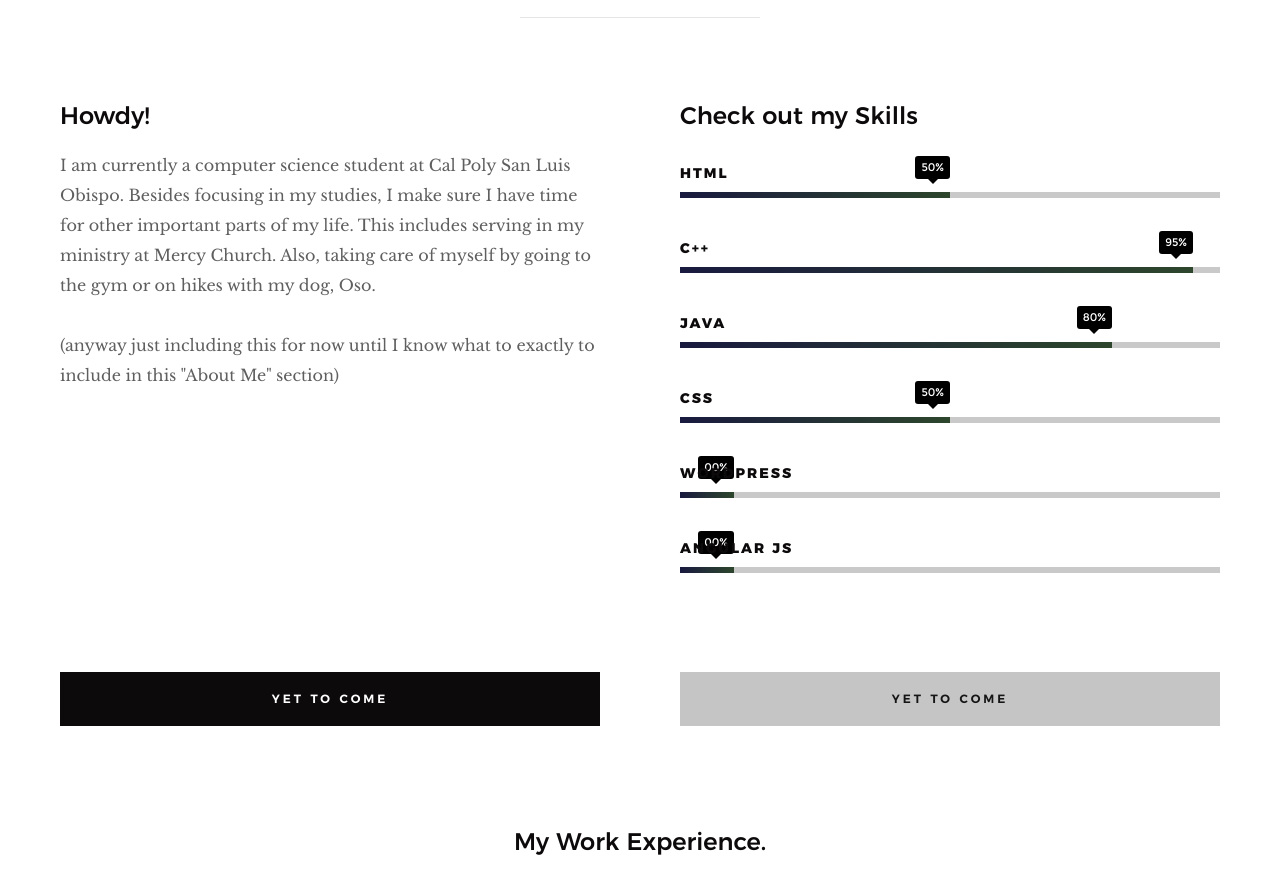
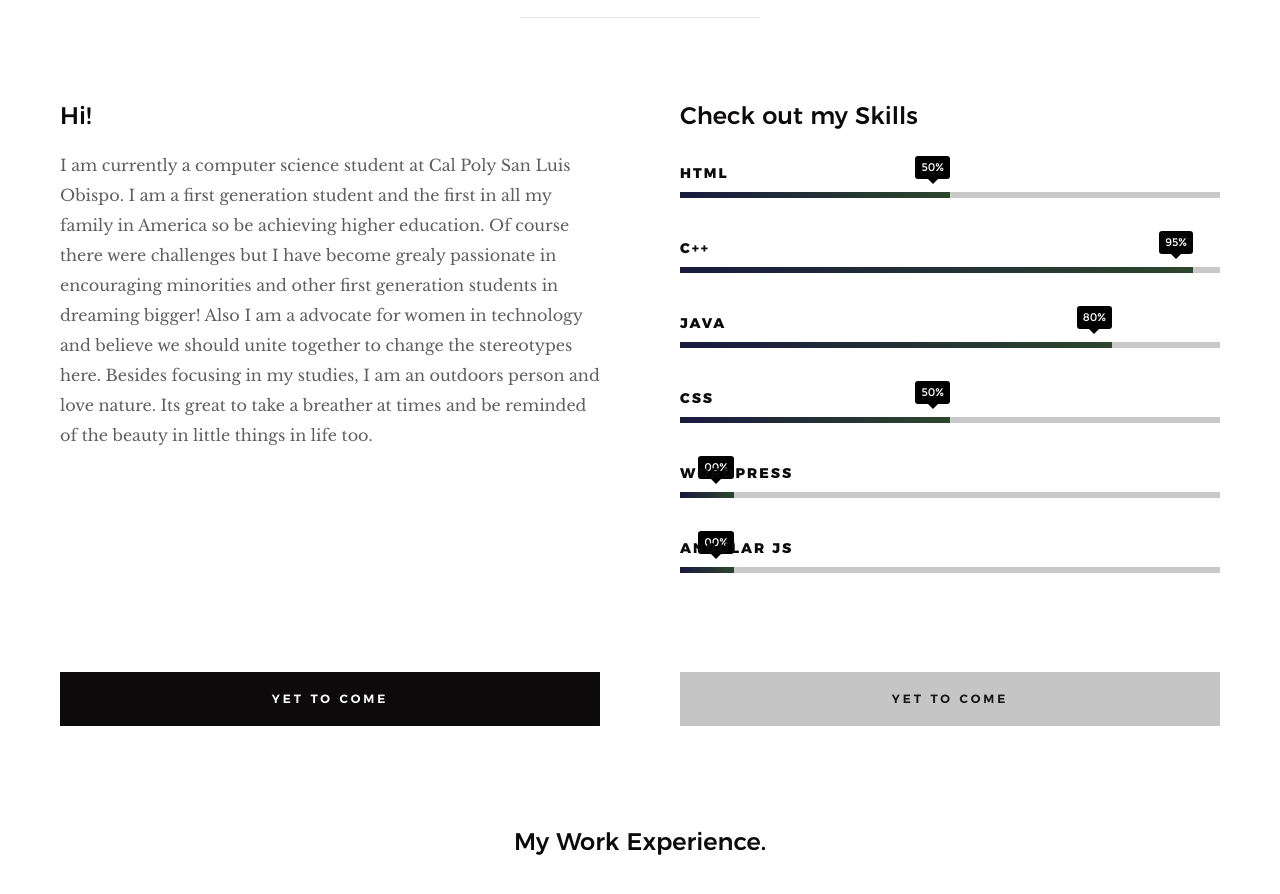
Before and after one commit to sbcarpin/sbcarpin.github.io, a plain HTML site: page index.html in a window 1280 px wide. Shown: the part 1170-2064 px from the top of the page. Drawn offline with Linux system fonts and the light colour scheme.

Commit message:
more bio edit

```diff
--- a/index.html
+++ b/index.html
@@ -133,12 +133,9 @@
         <div class="row about-content">
 
             <div class="col-six tab-full left">
-                <h3>Howdy!</h3>
+                <h3>Hi!</h3>
 
-                <p>I am currently a computer science student at Cal Poly San Luis Obispo. Besides focusing in my studies, I make sure I have time for other important parts of my life. This includes serving in my ministry at Mercy Church. Also, taking care of myself by going to the gym or on hikes with my dog, Oso.</p>
-                <p>
-                (anyway just including this for now until I know what to exactly to include in this "About Me" section)
-                </p>
+                <p> I am currently a computer science student at Cal Poly San Luis Obispo. I am a first generation student and the first in all my family in America so be achieving higher education. Of course there were challenges but I have become grealy passionate in encouraging minorities and other first generation students in dreaming bigger! Also I am a advocate for women in technology and believe we should unite together to change the stereotypes here. Besides focusing in my studies, I am an outdoors person and love nature. Its great to take a breather at times and be reminded of the beauty in little things in life too.</p>
             </div>
 
             <div class="col-six tab-full right">
```
